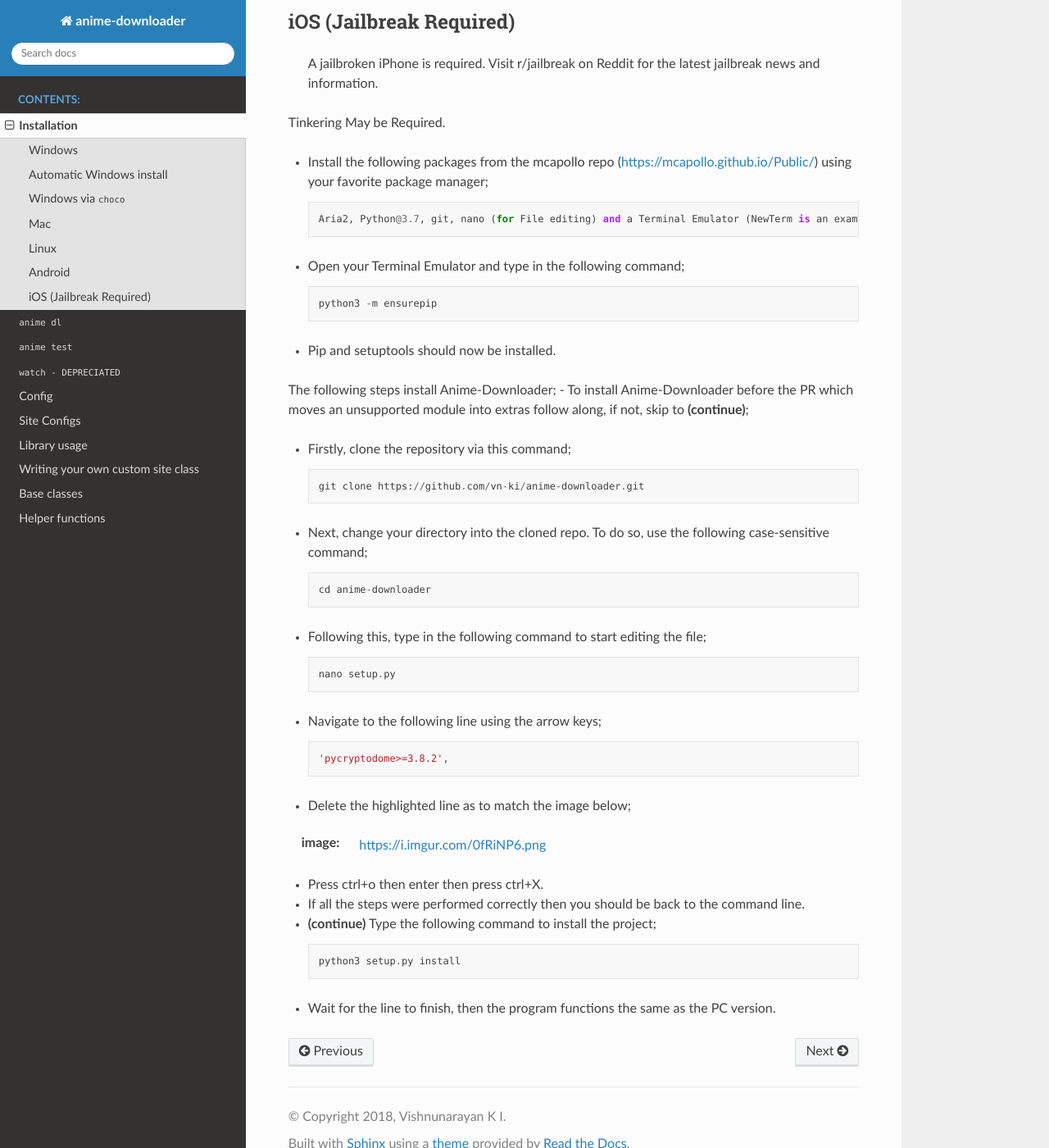
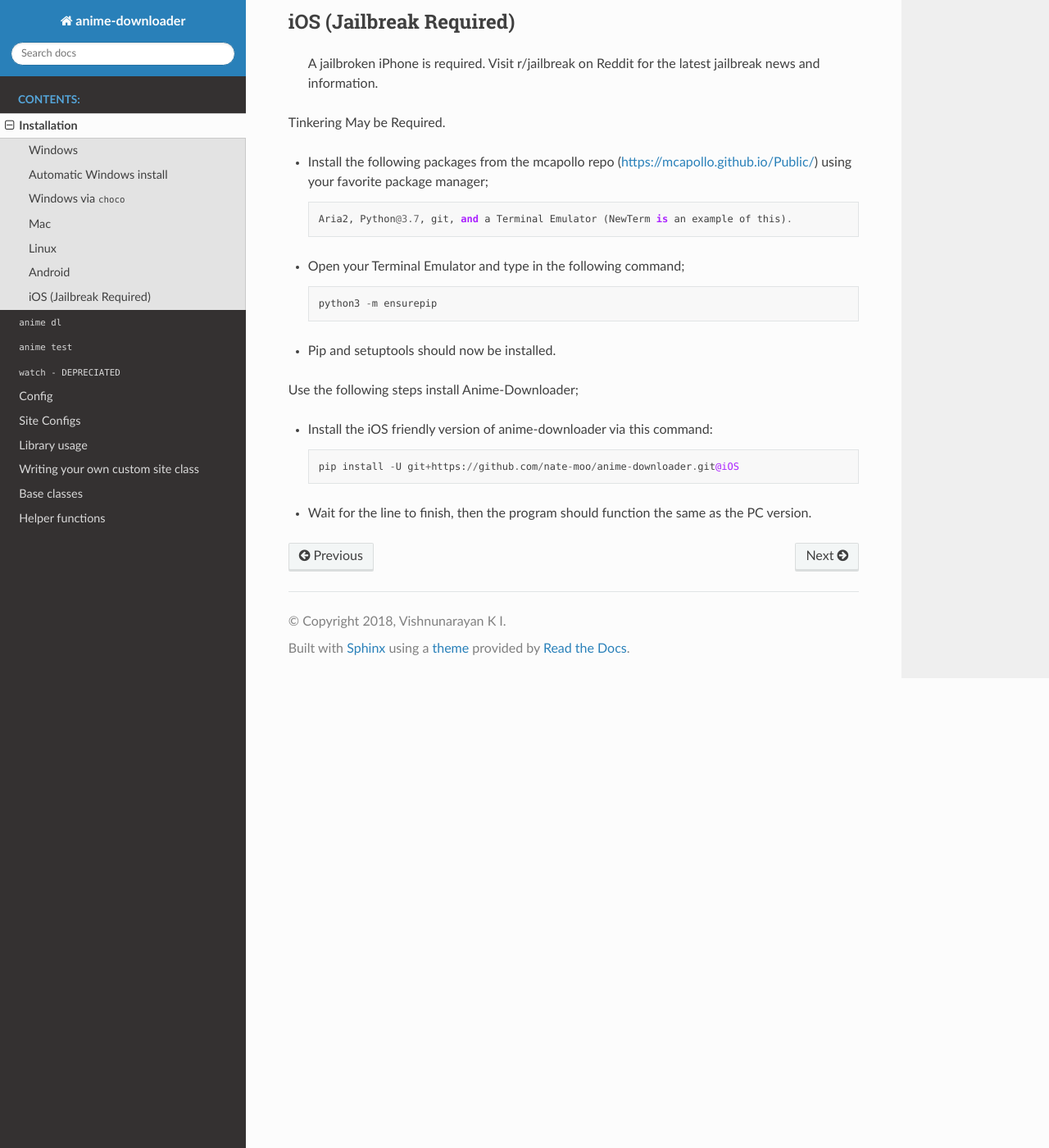
Before and after one commit to anime-dl/anime-downloader, a Sphinx documentation site: the page built from docs/usage/installation.rst, in a window 1280 px wide and 1400 px high, scrolled down 2207 px. Shown: the whole window at 82% size. Built offline with Sphinx 7.4.7 and the Read the Docs theme 2.0.0, drawn with Linux system fonts in a browser that asks for light colours.

Commit message:
Change iOS installation instructions to install from my fork.

```diff
--- a/docs/usage/installation.rst
+++ b/docs/usage/installation.rst
@@ -111,42 +111,18 @@ Tinkering May be Required.
 
 - Install the following packages from the mcapollo repo (https://mcapollo.github.io/Public/) using your favorite package manager; ::
 
-   Aria2, Python@3.7, git, nano (for File editing) and a Terminal Emulator (NewTerm is an example of this).
+   Aria2, Python@3.7, git, and a Terminal Emulator (NewTerm is an example of this).
 
 - Open your Terminal Emulator and type in the following command; ::
 
    python3 -m ensurepip
 
 - Pip and setuptools should now be installed.
-The following steps install Anime-Downloader;
-- To install Anime-Downloader before the PR which moves an unsupported module into extras follow along, if not, skip to **(continue)**;
 
-- Firstly, clone the repository via this command; ::
+Use the following steps install Anime-Downloader;
 
-   git clone https://github.com/vn-ki/anime-downloader.git
+- Install the iOS friendly version of anime-downloader via this command::
 
-- Next, change your directory into the cloned repo. To do so, use the following case-sensitive command; ::
+    pip install -U git+https://github.com/nate-moo/anime-downloader.git@iOS
 
-   cd anime-downloader
-
-- Following this, type in the following command to start editing the file; ::
-
-   nano setup.py
-
-- Navigate to the following line using the arrow keys; ::
-
-   'pycryptodome>=3.8.2',
-
-- Delete the highlighted line as to match the image below;
-
-:image: https://i.imgur.com/0fRiNP6.png
-
-- Press ctrl+o then enter then press ctrl+X.
-
-- If all the steps were performed correctly then you should be back to the command line.
-
-- **(continue)** Type the following command to install the project; ::
-
-   python3 setup.py install
-
-- Wait for the line to finish, then the program functions the same as the PC version.
+- Wait for the line to finish, then the program should function the same as the PC version.
```
